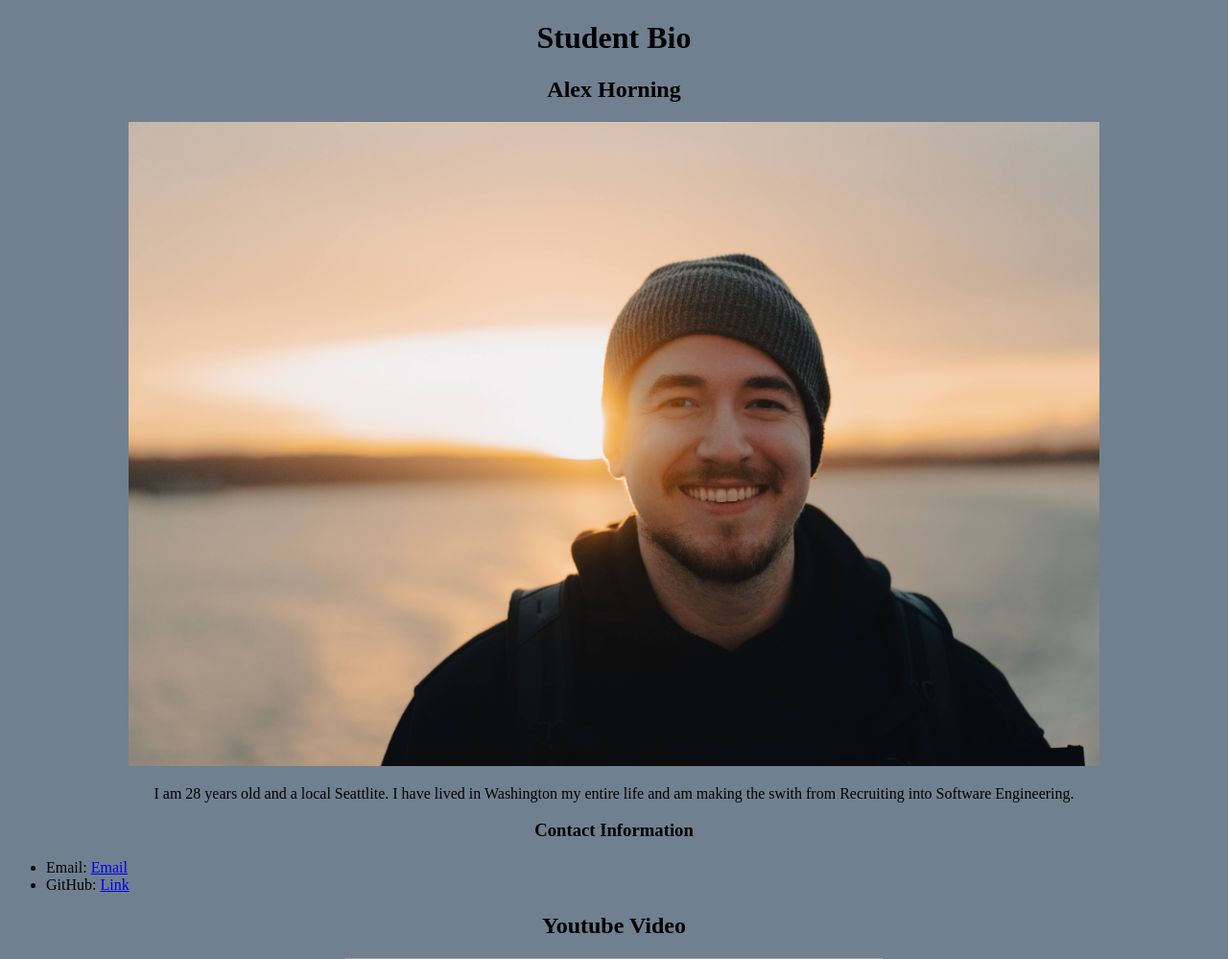
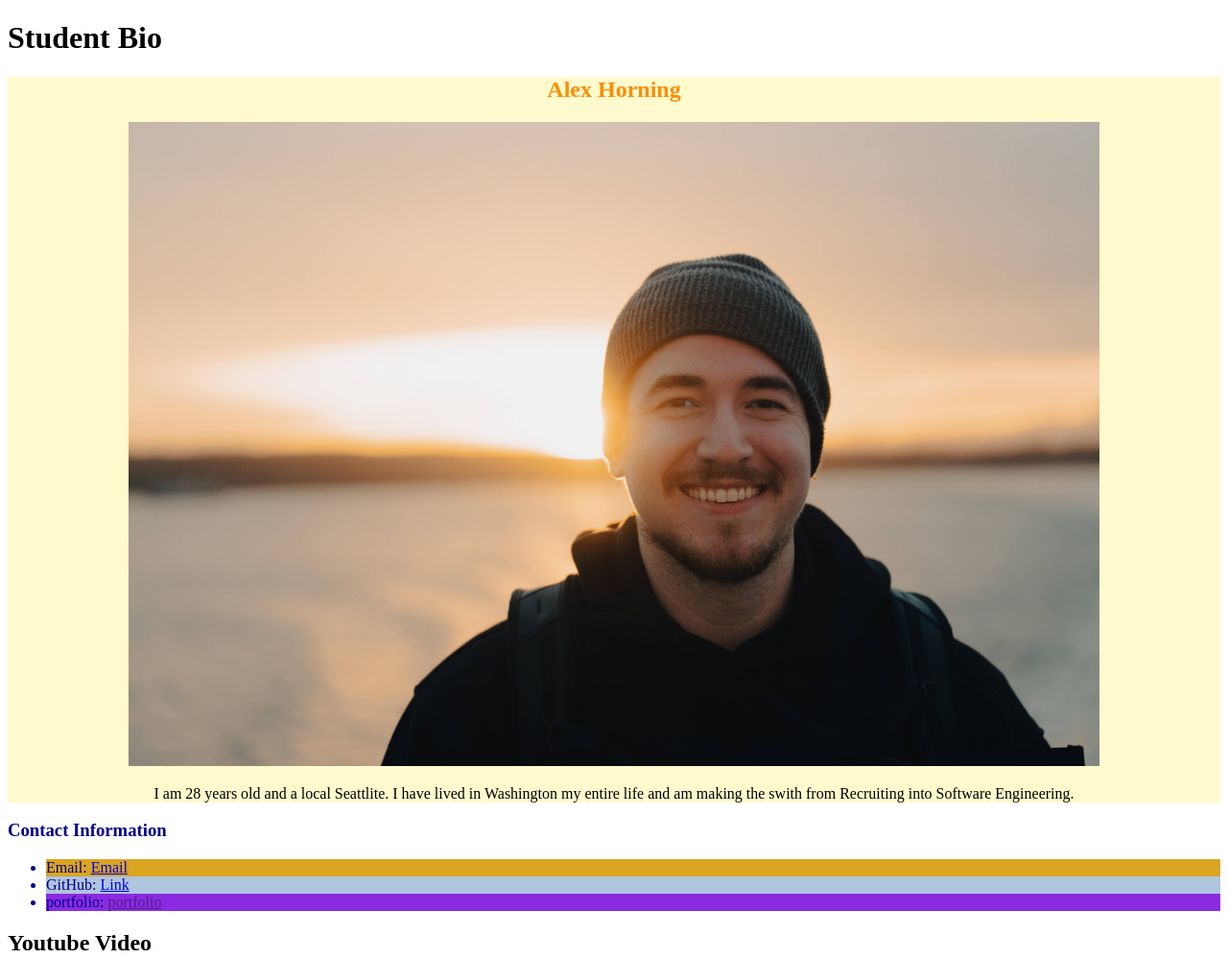
Before and after one commit to alexandertbh/student-bio, a plain HTML site: page index.html in a window 1280 px wide. Shown: the top 999 px of the page at 96% size. Drawn offline with Linux system fonts and the light colour scheme; grey boxes are pictures that could not be loaded.

Commit message:
followed the instructions and made it NOT pretty

```diff
--- a/index.html
+++ b/index.html
@@ -8,21 +8,22 @@
     <link rel="stylesheet" type="text/css" href="style.css"/>
 </head>
 <body>
-    <h1>Student Bio</h1>
-    <section>
-        <h2>Alex Horning</h2>
+    <h1 id="name">Student Bio</h1>
+    <section class="lesson">
+        <h2 class="name">Alex Horning</h2>
         <a target="_blank" href="https://www.instagram.com/alex.blomster/" rel="noreferrer">
         <img src="assets/20221123-DSC02584.jpg" alt="profile picture of Alex smiling at sunsent">
         </a>
         <p>I am 28 years old and a local Seattlite. I have lived in Washington my entire life and am making the swith from Recruiting into Software Engineering.</p>
     </section>
-    <seciton >
+    <section class="contact" >
         <h3>Contact Information</h3>
         <ul>
-            <li>Email: <a href="mailto:alexandertbh@gmail.com">Email</a></li>
-            <li>GitHub: <a target="_blank" href="https://github.com/alexandertbh" rel="noreferrer">Link</a></li>
+            <li id="email">Email: <a href="mailto:alexandertbh@gmail.com">Email</a></li>
+            <li id="github">GitHub: <a target="_blank" href="https://github.com/alexandertbh" rel="noreferrer">Link</a></li>
+            <li id="portfolio">portfolio: <a target_="blank" href="">portfolio</a></li>
         </ul>
-    </seciton>
+    </section>
     <section>
         <h2>Youtube Video</h2>
         <iframe width="560" height="315" src="https://www.youtube.com/embed/zZPFhIJXfog" title="YouTube video player" frameborder="0" allow="accelerometer; autoplay; clipboard-write; encrypted-media; gyroscope; picture-in-picture; web-share" allowfullscreen></iframe>
--- a/style.css
+++ b/style.css
@@ -1,16 +1,18 @@
-body {
-    background-color: slategray;
+.lesson{
+    background-color: lemonchiffon;
     text-align:center;
 
 }
 
-img {
+img{
     max-width: 80%;
     height: auto;
 }
 
-ul {
+.contact{
+
     text-align: left;
+    color:darkblue;
 }
 
 img:hover{
@@ -18,3 +20,23 @@ img:hover{
     transform: scale(1.1);
     transition: .5s;
 }
+
+#email{
+    background-color: goldenrod;
+
+}
+
+#github{
+    background-color: lightsteelblue;
+
+}
+
+.name{
+    color: darkorange;
+
+
+}
+
+#portfolio{
+    background-color: blueviolet;
+}
```
